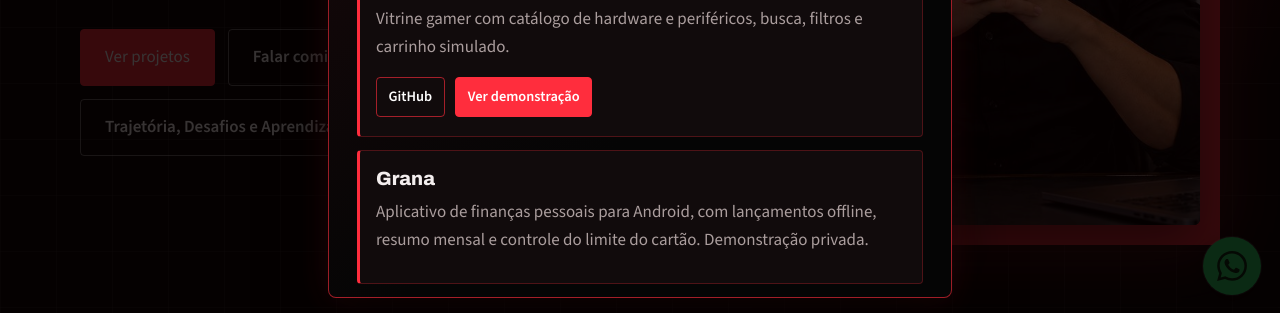
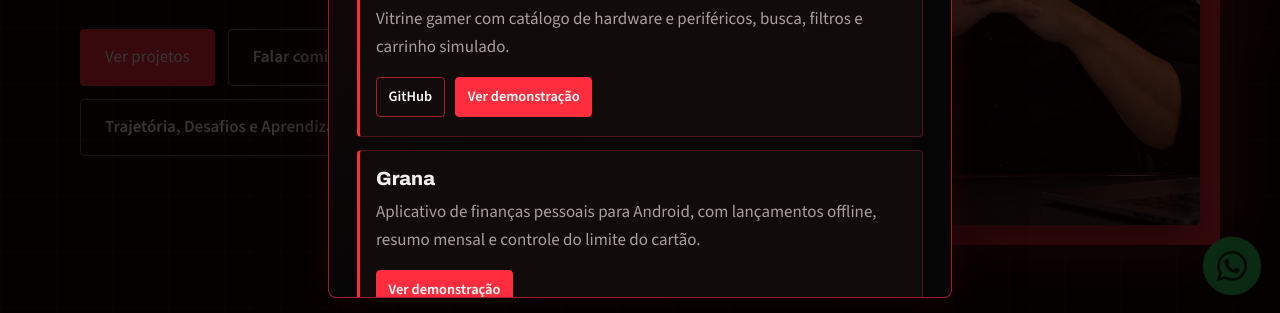
Before and after one commit to jeanviana01/Apresentacao-Pessoal, a plain HTML site: page index.html in a window 1280 px wide. Both pictures are taken after a click on the link "Projetos". Shown: the part 486-799 px from the top of the page. Drawn offline with nearby package versions, Linux system fonts and the light colour scheme.

Commit message:
Adiciona botão da demonstração do Grana em Projetos

```diff
--- a/index.html
+++ b/index.html
@@ -196,7 +196,8 @@
     </li>
     <li>
       <h3>Grana</h3>
-      <p>Aplicativo de finanças pessoais para Android, com lançamentos offline, resumo mensal e controle do limite do cartão. Demonstração privada.</p>
+      <p>Aplicativo de finanças pessoais para Android, com lançamentos offline, resumo mensal e controle do limite do cartão.</p>
+      <a class="btn" href="grana-demo.html" target="_blank" rel="noopener">Ver demonstração <span class="sr-projeto">do Grana</span></a>
     </li>
   </ul>
 </dialog>
```
